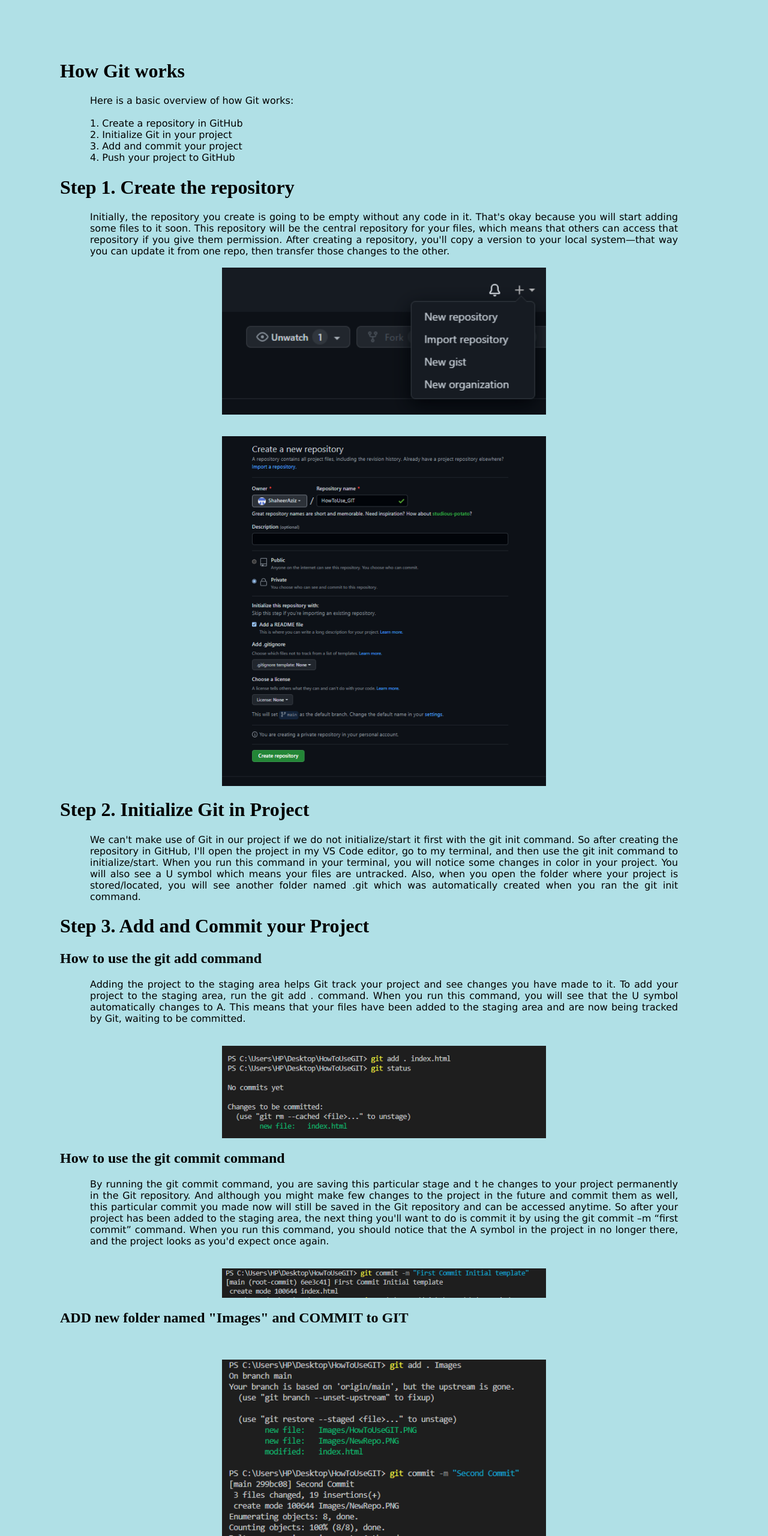
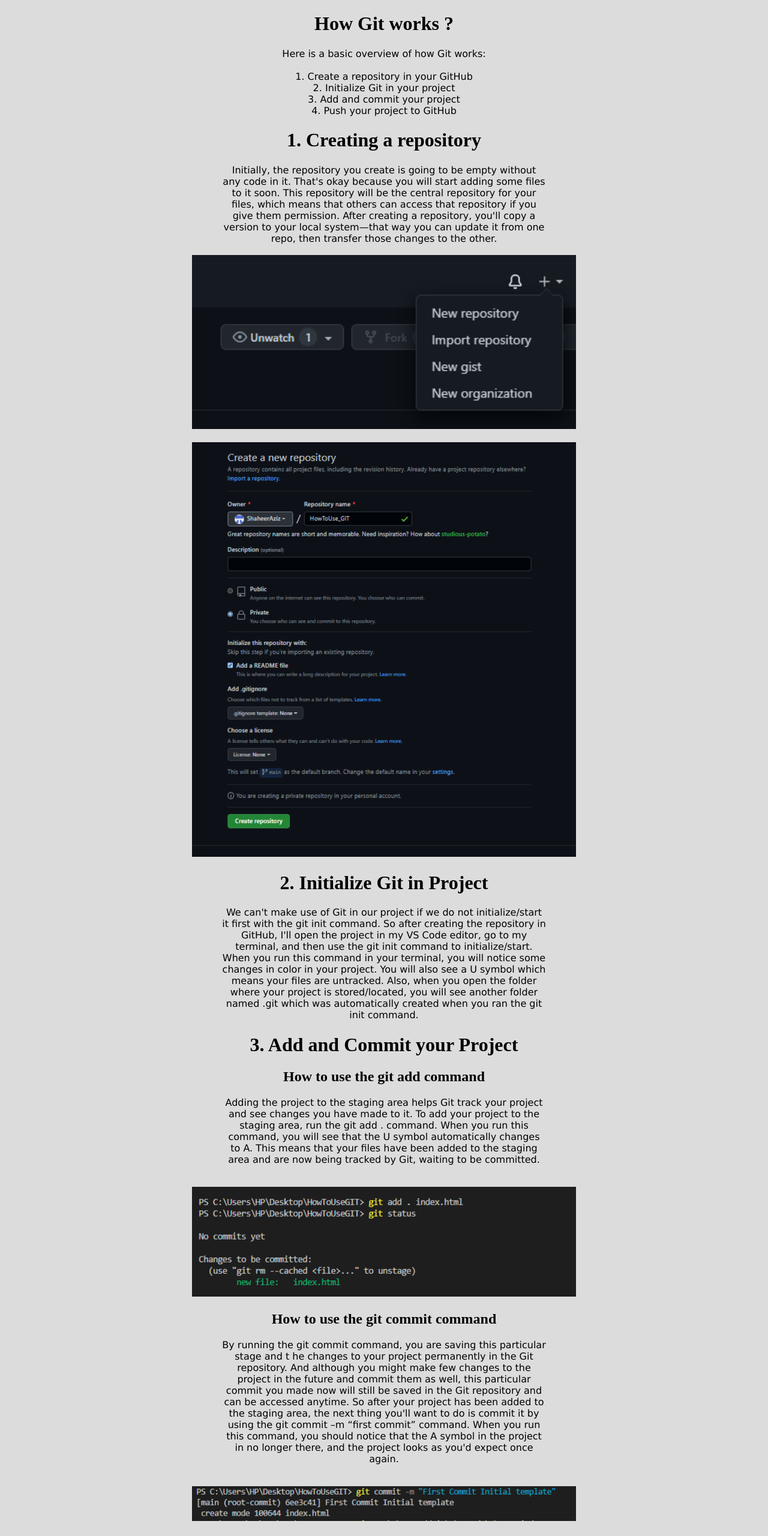
Before and after one commit to pheN0M1nal/git101, a plain HTML site: page index.html in a window 1280 px wide. Shown: the top 2560 px of the page at 60% size. Drawn offline with Linux system fonts and the light colour scheme.

Commit message:
Initial Commit

```diff
--- a/index.html
+++ b/index.html
@@ -1,114 +1,122 @@
 <!DOCTYPE html>
 <html lang="en">
 	<head>
-    <meta charset="UTF-8">
-    <meta http-equiv="X-UA-Compatible" content="IE=edge">
-    <meta name="viewport" content="width=device-width, initial-scale=1.0">
+		<meta charset="UTF-8" />
+		<meta http-equiv="X-UA-Compatible" content="IE=edge" />
+		<meta name="viewport" content="width=device-width, initial-scale=1.0" />
 		<title>How to use GIT</title>
 		<style>
 			body {
-            background-color: powderblue;
-            text-align: justify;
-            margin: 100px 100px 100px 100px;
+				background-color: gainsboro;
+				width: 50%;
+				margin: 0 auto;
+				text-align: center;
 			}
 
 			img {
-            display: block;
-            margin-left: auto;
-            margin-right: auto;
-            width: 50%;
+				width: 100%;
 			}
 
 			p {
 				margin: 0px 50px 0px 50px;
-            font-family:verdana;
+				font-family: verdana;
 			}
-
 		</style>
 	</head>
 	<body>
-        <h1>How Git works</h1>
-        <p>Here is a basic overview of how Git works:<br><br>
+		<h1>How Git works ?</h1>
+		<p>
+			Here is a basic overview of how Git works:<br /><br />
 
-            1. Create a repository in GitHub<br>
-            2. Initialize Git in your project<br>
-            3. Add and commit your project<br>
-            4. Push your project to GitHub<br>
+			1. Create a repository in your GitHub<br />
+			2. Initialize Git in your project<br />
+			3. Add and commit your project<br />
+			4. Push your project to GitHub<br />
 		</p>
 
+		<h1>1. Creating a repository</h1>
+		<p>
+			Initially, the repository you create is going to be empty without any code
+			in it. That's okay because you will start adding some files to it soon.
+			This repository will be the central repository for your files, which means
+			that others can access that repository if you give them permission. After
+			creating a repository, you'll copy a version to your local system—that way
+			you can update it from one repo, then transfer those changes to the other.
+		</p>
+		<br />
+		<img src="Images/NewRepo.PNG" alt="Image Not Found" />
+		<br />
+		<br />
+		<img src="Images/HowToUseGIT.PNG" alt="Image Not Found" />
 
-        <h1>Step 1. Create the repository</h1>
-        <p>Initially, the repository you create is going to be empty without any code in it. That's okay because you will start adding some files to it soon. This repository will be the central repository for your files, which means that others can access that repository if you give them permission. After creating a repository, you'll copy a version to your local system—that way you can update it from one repo, then transfer those changes to the other.
+		<h1>2. Initialize Git in Project</h1>
+		<p>
+			We can't make use of Git in our project if we do not initialize/start it
+			first with the git init command. So after creating the repository in
+			GitHub, I'll open the project in my VS Code editor, go to my terminal, and
+			then use the git init command to initialize/start. When you run this
+			command in your terminal, you will notice some changes in color in your
+			project. You will also see a U symbol which means your files are
+			untracked. Also, when you open the folder where your project is
+			stored/located, you will see another folder named .git which was
+			automatically created when you ran the git init command.
+		</p>
 
+		<h1>3. Add and Commit your Project</h1>
+		<h2>How to use the git add command</h2>
+		<p>
+			Adding the project to the staging area helps Git track your project and
+			see changes you have made to it. To add your project to the staging area,
+			run the git add . command. When you run this command, you will see that
+			the U symbol automatically changes to A. This means that your files have
+			been added to the staging area and are now being tracked by Git, waiting
+			to be committed.
 		</p>
-        <br>
-        <img src="Images/NewRepo.PNG" alt="Image Not Found" >
-        <br>
-        <br>
-        <img src="Images/HowToUseGIT.PNG" alt="Image Not Found">
+		<br /><br /><img src="Images/GitAdd.PNG" alt="Image not Found" />
+		<h2>How to use the git commit command</h2>
+		<p>
+			By running the git commit command, you are saving this particular stage
+			and t he changes to your project permanently in the Git repository. And
+			although you might make few changes to the project in the future and
+			commit them as well, this particular commit you made now will still be
+			saved in the Git repository and can be accessed anytime. So after your
+			project has been added to the staging area, the next thing you'll want to
+			do is commit it by using the git commit –m “first commit” command. When
+			you run this command, you should notice that the A symbol in the project
+			in no longer there, and the project looks as you'd expect once again.
+		</p>
 
-        <h1>Step 2. Initialize Git in Project</h1>
-        <p>We can't make use of Git in our project if we do not initialize/start it first with the git init command.
-
-            So after creating the repository in GitHub, I'll open the project in my VS Code editor, go to my terminal, and then use the git init command to initialize/start.
-
-            When you run this command in your terminal, you will notice some changes in color in your project. You will also see a U symbol which means your files are untracked.
-
-            Also, when you open the folder where your project is stored/located, you will see another folder named .git which was automatically created when you ran the git init command.</p>
-
-        <h1>Step 3. Add and Commit your Project</h1>
-        <h2>How to use the git add command</h2>
-        <p>Adding the project to the staging area helps Git track your project and see changes you have made to it.
-
-            To add your project to the staging area, run the git add . command. When you run this command, you will see that the U symbol automatically changes to A. This means that your files have been added to the staging area and are now being tracked by Git, waiting to be committed.</p>
-        <br><br><img src="Images/GitAdd.PNG" alt="Image not Found">
-        <h2>How to use the git commit command</h2>
-        <p>By running the git commit command, you are saving this particular stage and t he changes to your project permanently in the Git repository. And although you might make few changes to the project in the future and commit them as well, this particular commit you made now will still be saved in the Git repository and can be accessed anytime.
-
-            So after your project has been added to the staging area, the next thing you'll want to do is commit it by using the git commit –m “first commit” command.
-
-            When you run this command, you should notice that the A symbol in the project in no longer there, and the project looks as you'd expect once again.</p>
-
-        <br><br><img src="Images/GitCommit.PNG" alt="Image Not Found">
+		<br /><br /><img src="Images/GitCommit.PNG" alt="Image Not Found" />
 
 		<h2>ADD new folder named "Images" and COMMIT to GIT</h2>
-        <br><br><img src="Images/AddCommit.PNG" alt="Image Not Found">
+		<br /><br /><img src="Images/AddCommit.PNG" alt="Image Not Found" />
 
-        <h1>Step 4. Push your Project to GitHub</h1>
-        <p>Pushing your project to Github helps prevent your project from getting corrupted/lost in the local storage. It also lets you access the GitHub repository freely from anyplace, with any computer (not necessarily your personal computer).
+		<h1>4. Push your Project to GitHub</h1>
+		<p>
+			Pushing your project to Github helps prevent your project from getting
+			corrupted/lost in the local storage. It also lets you access the GitHub
+			repository freely from anyplace, with any computer (not necessarily your
+			personal computer). To be able to push your project to the GitHub
+			repository, you will have to add the remote repository you created in
+			GitHub initially.<br />
 
-            To be able to push your project to the GitHub repository, you will have to add the remote repository you created in GitHub initially.<br>
+			To do this, you will use the git remote add origin (repository name)
+			command. In my case my repository name is: <br />
+			https://github.com/ShaheerAziz/HowToUseGIT.git. Writing it in the terminal
+			should look like this:
 
-            To do this, you will use the git remote add origin (repository name) command. In my case my repository name is: <br> https://github.com/ShaheerAziz/HowToUseGIT.git. Writing it in the terminal should look like this:
+			<br /><br />git remote add origin<br />
+			https://github.com/ShaheerAziz/HowToUseGIT.git<br /><br />
 
-            <br><br>git remote add origin<br> https://github.com/ShaheerAziz/HowToUseGIT.git<br><br>
-
-            Finally, after adding the remote repository where you want to upload the project and changing the branch to main, you'll want to push your project to GitHub.
-
-            To achieve this, run the git push –u origin main command and wait for it to load completely.
-
-            When this is done, go to the Git repository you created in GitHub and refresh the page. You will see that all your projects in the local repository have been uploaded to the GitHub repository.
-
+			Finally, after adding the remote repository where you want to upload the
+			project and changing the branch to main, you'll want to push your project
+			to GitHub. To achieve this, run the git push –u origin main command and
+			wait for it to load completely. When this is done, go to the Git
+			repository you created in GitHub and refresh the page. You will see that
+			all your projects in the local repository have been uploaded to the GitHub
+			repository.
 		</p>
 
-        <br><br><img src="Images/PushGIT.PNG" alt="Image Not Found">
-        <br>
-        <h1>Other Important commands and their uses:</h1><br>
-        <p> 1. git --version       (to see git installed or not)<br>
-            3. git status          (to see changes)<br>
-            4. git log             (shows commits history)<br>
-            5. git diff "Filename"     (shows differnce from last commit)<br>
-            6. git checkout "Filemane" (removes modification not addition)<br>
-            </p>
-        <br>
-        <h1>Conclusion</h1>
-        <p>In this tutorial, you learned how to use the basic Git commands to manage your projects.<br>
-
-            <br><br>
-
-            Hope this tutorial was helpful to you.
-        </p>
-
-
+		<br /><br /><img src="Images/PushGIT.PNG" alt="Image Not Found" />
 	</body>
 </html>
```
Also changed, not shown: Images/StepsToPush.png (added), Images/createRepo.png (added). Lines whose indentation alone changed are shown as unchanged.
